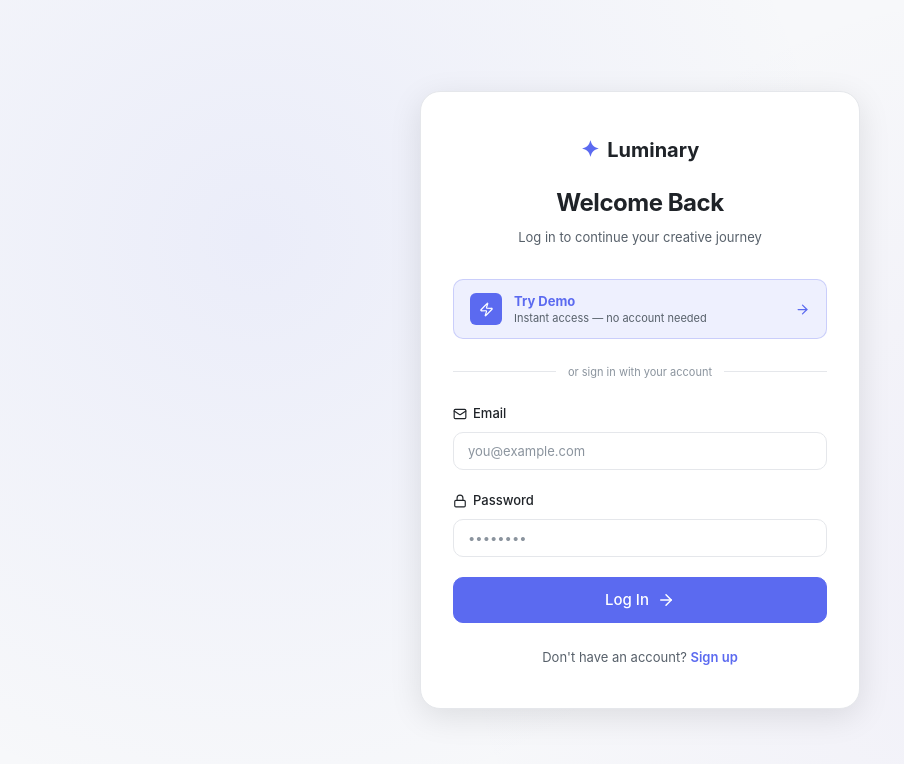
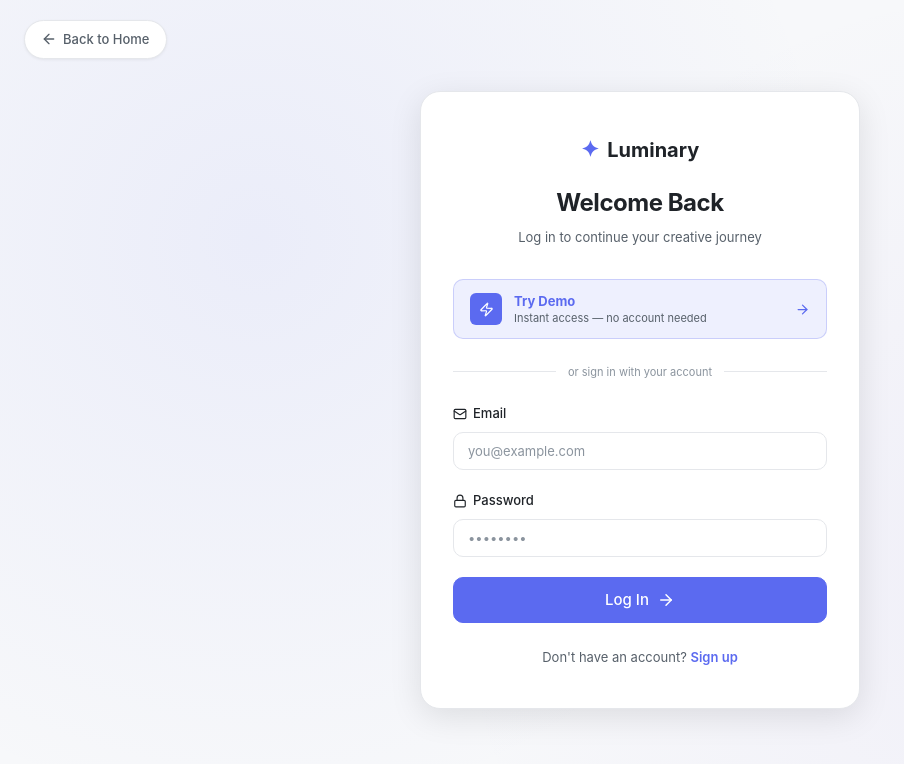
Before and after one commit to RiteshKumar2e/luminary, a React (Vite) app in the folder frontend/: page /login in a window 1280 px wide. Shown: the top 764 px of the page, without its empty margins (0-904 px from the left). Built offline with nearby package versions, Linux system fonts and the light colour scheme.

Commit message:
updated login page

```diff
--- a/frontend/src/pages/Login.tsx
+++ b/frontend/src/pages/Login.tsx
@@ -4,7 +4,7 @@ import { useForm } from 'react-hook-form';
 import { zodResolver } from '@hookform/resolvers/zod';
 import { z } from 'zod';
 import toast from 'react-hot-toast';
-import { Mail, Lock, ArrowRight, Zap } from 'lucide-react';
+import { Mail, Lock, ArrowRight, ArrowLeft, Zap } from 'lucide-react';
 import { authService } from '../services/authService';
 import { useAuth } from '../context/AuthContext';
 import { useDemoLogin } from '../hooks/useDemoLogin';
@@ -44,6 +44,10 @@ export default function Login() {
 
   return (
     <div className="auth-page">
+      <Link to="/" className="back-home-btn">
+        <ArrowLeft size={16} />
+        <span>Back to Home</span>
+      </Link>
       <div className="auth-card">
         <div className="auth-card__header">
           <Link to="/" className="auth-logo">
--- a/frontend/src/pages/Register.tsx
+++ b/frontend/src/pages/Register.tsx
@@ -4,7 +4,7 @@ import { useForm } from 'react-hook-form';
 import { zodResolver } from '@hookform/resolvers/zod';
 import { z } from 'zod';
 import toast from 'react-hot-toast';
-import { Mail, Lock, User, UserCircle, ArrowRight } from 'lucide-react';
+import { Mail, Lock, User, UserCircle, ArrowRight, ArrowLeft } from 'lucide-react';
 import { authService } from '../services/authService';
 import { useAuth } from '../context/AuthContext';
 import type { RegisterForm } from '../types';
@@ -43,6 +43,10 @@ export default function Register() {
 
   return (
     <div className="auth-page">
+      <Link to="/" className="back-home-btn">
+        <ArrowLeft size={16} />
+        <span>Back to Home</span>
+      </Link>
       <div className="auth-card">
         <div className="auth-card__header">
           <Link to="/" className="auth-logo">
--- a/frontend/src/styles/Login.css
+++ b/frontend/src/styles/Login.css
@@ -8,6 +8,33 @@
   background: var(--color-surface);
   position: relative;
   padding: var(--space-6);
+}
+
+.back-home-btn {
+  position: absolute;
+  top: 20px;
+  left: 24px;
+  z-index: 2;
+  display: inline-flex;
+  align-items: center;
+  gap: 6px;
+  padding: 8px 16px;
+  font-size: var(--text-sm);
+  font-weight: 500;
+  color: var(--color-text-secondary);
+  background: var(--color-bg);
+  border: 1px solid var(--color-border);
+  border-radius: var(--radius-full);
+  text-decoration: none;
+  transition: all 0.2s ease;
+  box-shadow: var(--shadow-sm);
+}
+
+.back-home-btn:hover {
+  color: var(--color-accent);
+  border-color: var(--color-accent);
+  background: var(--color-accent-light);
+  transform: translateX(-2px);
 }
 
 .auth-bg {
```
